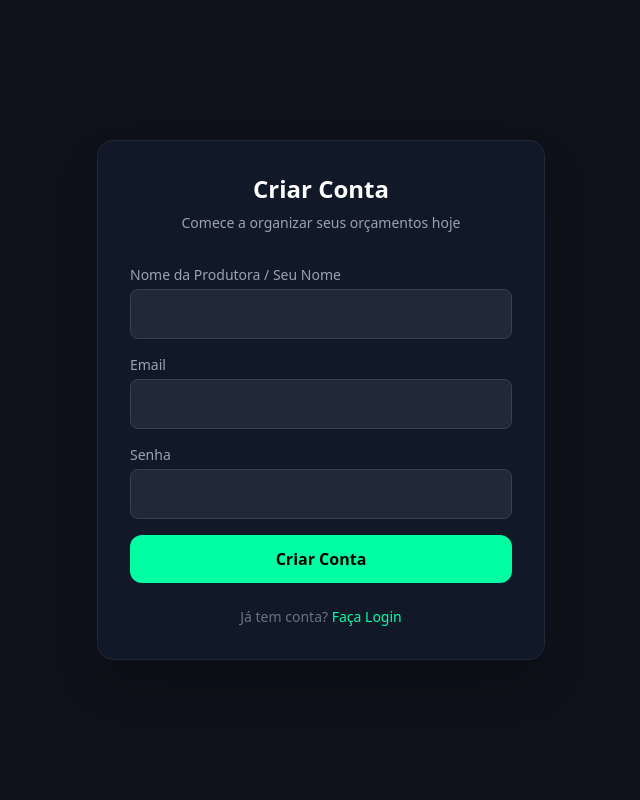
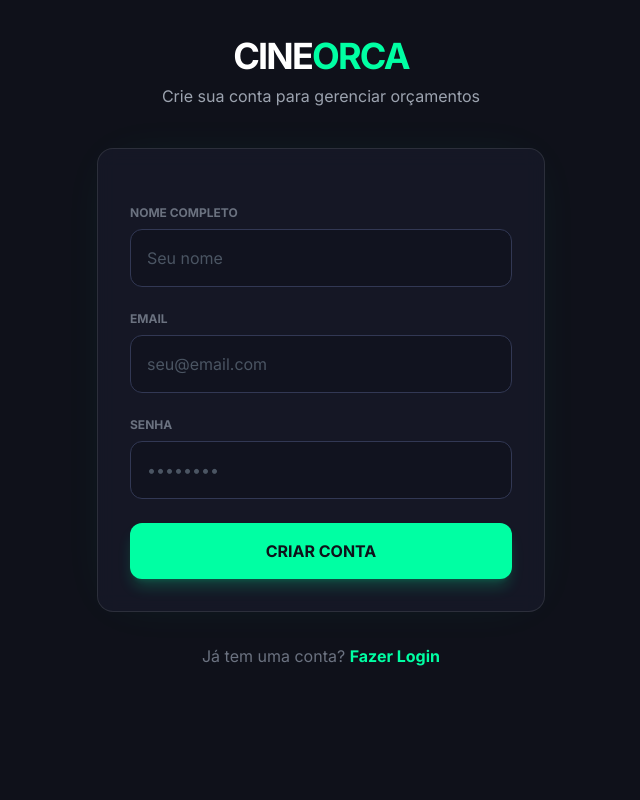
Before and after one commit to artrixpic/meu-app-orcamento, a Flask app: page /auth/register in a window 1280 px wide. Shown: the whole page, without its empty margins (319-959 px from the left). Run offline with Flask 3, Linux system fonts and the light colour scheme; some libraries are stand-ins or nearby versions.

Commit message:
Fase 3: UX do orcamento, blindagem de dados e padronizacao UI

```diff
--- a/app/templates/register.html
+++ b/app/templates/register.html
@@ -1,55 +1,46 @@
-<!DOCTYPE html>
-<html lang="pt-br">
-<head>
-    <meta charset="UTF-8">
-    <meta name="viewport" content="width=device-width, initial-scale=1.0">
-    <title>Cadastro - CineOrça SaaS</title>
-    <script src="https://cdn.tailwindcss.com"></script>
-    <style>body { background-color: #0f111a; color: white; }</style>
-</head>
-<body class="flex items-center justify-center h-screen px-4">
-    <div class="w-full max-w-md p-8 bg-gray-900 rounded-2xl border border-gray-800 shadow-2xl">
-        <div class="text-center mb-8">
-            <h1 class="text-2xl font-bold text-white mb-2">Criar Conta</h1>
-            <p class="text-gray-400 text-sm">Comece a organizar seus orçamentos hoje</p>
+{% extends "base.html" %}
+
+{% block content %}
+<div class="min-h-[80vh] flex items-center justify-center">
+    <div class="w-full max-w-md">
+        <div class="text-center mb-10">
+            <h1 class="text-4xl font-black text-white mb-2 tracking-tighter">CINE<span class="text-neon-500">ORCA</span></h1>
+            <p class="text-gray-400">Crie sua conta para gerenciar orçamentos</p>
         </div>
 
-        {% with messages = get_flashed_messages(with_categories=true) %}
-            {% if messages %}
-                {% for category, message in messages %}
-                    <div class="bg-red-500/20 text-red-500 p-3 rounded-lg mb-4 text-sm text-center border border-red-500/30">
-                        {{ message }}
-                    </div>
-                {% endfor %}
-            {% endif %}
-        {% endwith %}
+        <div class="glass p-8 rounded-2xl border border-white/10 shadow-[0_0_50px_-20px_rgba(0,255,163,0.1)]">
+            <form method="POST" action="{{ url_for('auth.register') }}" class="space-y-6">
+                <input type="hidden" name="csrf_token" value="{{ csrf_token() }}">
 
-        <form method="POST" action="{{ url_for('auth.register') }}" class="space-y-4">
+                <div>
+                    <label class="block text-xs font-bold text-gray-500 mb-2 uppercase">Nome Completo</label>
+                    <input type="text" name="name" required placeholder="Seu nome"
+                           class="w-full bg-dark-900/50 border border-dark-600 rounded-xl p-4 text-white placeholder-gray-600 focus:border-neon-500 focus:ring-1 focus:ring-neon-500 outline-none transition">
+                </div>
 
-            <input type="hidden" name="csrf_token" value="{{ csrf_token() }}">
+                <div>
+                    <label class="block text-xs font-bold text-gray-500 mb-2 uppercase">Email</label>
+                    <input type="email" name="email" required placeholder="seu@email.com"
+                           class="w-full bg-dark-900/50 border border-dark-600 rounded-xl p-4 text-white placeholder-gray-600 focus:border-neon-500 focus:ring-1 focus:ring-neon-500 outline-none transition">
+                </div>
 
-            <div>
-                <label class="block text-sm text-gray-400 mb-1">Nome da Produtora / Seu Nome</label>
-                <input type="text" name="name" required class="w-full bg-gray-800 border border-gray-700 rounded-lg p-3 text-white focus:border-[#00ffa3] focus:outline-none transition">
-            </div>
-            <div>
-                <label class="block text-sm text-gray-400 mb-1">Email</label>
-                <input type="email" name="email" required class="w-full bg-gray-800 border border-gray-700 rounded-lg p-3 text-white focus:border-[#00ffa3] focus:outline-none transition">
-            </div>
-            <div>
-                <label class="block text-sm text-gray-400 mb-1">Senha</label>
-                <input type="password" name="password" required class="w-full bg-gray-800 border border-gray-700 rounded-lg p-3 text-white focus:border-[#00ffa3] focus:outline-none transition">
-            </div>
+                <div>
+                    <label class="block text-xs font-bold text-gray-500 mb-2 uppercase">Senha</label>
+                    <input type="password" name="password" required placeholder="••••••••"
+                           class="w-full bg-dark-900/50 border border-dark-600 rounded-xl p-4 text-white placeholder-gray-600 focus:border-neon-500 focus:ring-1 focus:ring-neon-500 outline-none transition">
+                </div>
 
-            <button type="submit" class="w-full bg-[#00ffa3] hover:bg-[#00cc82] text-black font-bold py-3 rounded-xl transition mt-4">
-                Criar Conta
-            </button>
-        </form>
+                <button type="submit" class="w-full bg-neon-500 hover:bg-neon-400 text-dark-900 font-black py-4 rounded-xl transition transform hover:scale-[1.02] shadow-lg shadow-neon-500/20">
+                    CRIAR CONTA
+                </button>
+            </form>
+        </div>
 
-        <p class="text-center text-gray-500 text-sm mt-6">
-            Já tem conta?
-            <a href="{{ url_for('auth.login') }}" class="text-[#00ffa3] hover:underline">Faça Login</a>
-        </p>
+        <div class="text-center mt-8">
+            <p class="text-gray-500">Já tem uma conta?
+                <a href="{{ url_for('auth.login') }}" class="text-neon-500 hover:text-neon-400 font-bold hover:underline">Fazer Login</a>
+            </p>
+        </div>
     </div>
-</body>
-</html>
+</div>
+{% endblock %}
```
Also changed, not shown: app/routes/budget.py (+19 -13 lines), app/templates/budget_form.html (+30 -11 lines).
